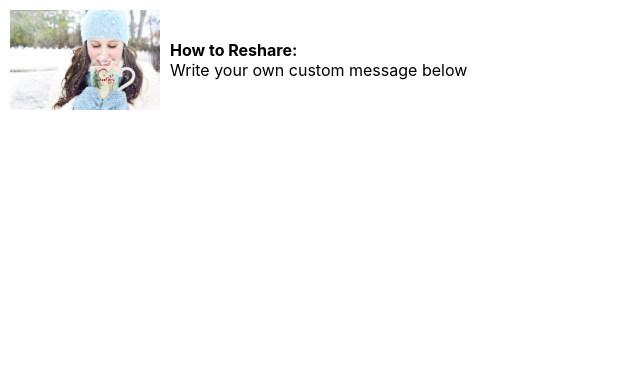
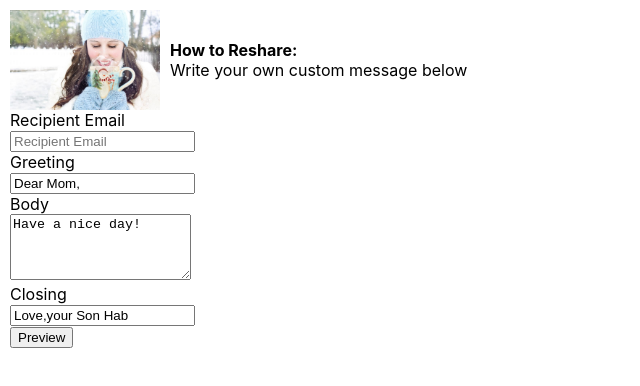
Before and after one commit to firezgi/ecard, a React (Create React App) app: page / in a window 1280 px wide. Both pictures are taken after a click on the button "Reshare This Card". Shown: the top 386 px of the page, without its empty margins (0-640 px from the left). Built offline with nearby package versions, Linux system fonts and the light colour scheme.

Commit message:
feat(preview): add preview functionality

```diff
--- a/src/App.js
+++ b/src/App.js
@@ -1,29 +1,40 @@
-
-import './App.css';
-import GreetingCard from './components/GreetingCard';
-import { useState } from 'react';
-import CustomizeMessage from './components/CustomizeMessage';
+import "./App.css";
+import GreetingCard from "./components/GreetingCard";
+import { useState } from "react";
+import CustomizeMessage from "./components/CustomizeMessage";
 
 function App() {
-  const[greeting,setGreeting]=useState("Dear Mom,");
-  const[body,setBody]=useState("Have a nice day!");
-  const[closing,setClosing]=useState("Love,your Son Hab");
-  const[customize,setCustomize]=useState(false);
+  const [email, setEmail] = useState("");
+  const [greeting, setGreeting] = useState("Dear Mom,");
+  const [body, setBody] = useState("Have a nice day!");
+  const [closing, setClosing] = useState("Love,your Son Hab");
+  const [customize, setCustomize] = useState(false);
+  const [preview, setPreview] = useState(false);
   return (
     <div>
-{customize?<CustomizeMessage />:
-      <GreetingCard
-      greeting={greeting}
-       body={body}
-       closing={closing}
-       setCustomize={setCustomize}/>
-
-    }
+      {customize ? (
+        <CustomizeMessage
+          email={email}
+          setEmail={setEmail}
+          greeting={greeting}
+          setGreeting={setGreeting}
+          body={body}
+          setBody={setBody}
+          closing={closing}
+          setClosing={setClosing}
+          setCustomize={setCustomize}
+          setPreview={setPreview}
+        />
+      ) : (
+        <GreetingCard
+          greeting={greeting}
+          body={body}
+          closing={closing}
+          setCustomize={setCustomize}
+          preview={preview}
+        />
+      )}
     </div>
-
-
-
-
   );
 }
 
--- a/src/components/CustomizeMessage.js
+++ b/src/components/CustomizeMessage.js
@@ -1,22 +1,91 @@
-import React from 'react';
-import '../App.css';
-import logo from '../images/ecardpic.jpg';
+import React from "react";
+import "../App.css";
+import logo from "../images/ecardpic.jpg";
 
-
-function CustomizeMessage() {
+function CustomizeMessage({
+  email,
+  setEmail,
+  greeting,
+  setGreeting,
+  body,
+  setBody,
+  closing,
+  setClosing,
+  setCustomize,
+  setPreview
+}) {
+    const onSummit=(e)=>{
+        e.preventDefault();
+        setPreview(true);
+        setCustomize(false)
+    }
   return (
     <>
       <div className="instructions">
-         <img src={logo} className="thumb" alt="logo"
-         width/>
-         <p><strong>How to Reshare:</strong><br/>
-         Write your own custom message below </p>
+        <img src={logo} className="thumb" alt="logo" width />
+        <p>
+          <strong>How to Reshare:</strong>
+          <br />
+          Write your own custom message below{" "}
+        </p>
+      </div>
+      <form onSubmit={onSummit}>
+        <div>
+        <label htmlFor="email">Recipient Email</label>
+        <br />
+        <input
+            name="email"
+            id="email"
+            type="text"
+            value={email}
+            onChange={(e)=>setEmail(e.target.value)}
+            placeholder="Recipient Email"
+        />
         </div>
         <div>
-             <label></label>
+        <label htmlFor="email">Greeting</label>
+        <br />
+        <input
+            name="greeting"
+            id="greeting"
+            type="text"
+            value={greeting}
+            onChange={(e)=>setGreeting(e.target.value)}
+            placeholder="Greeting"
+        />
         </div>
+        <div>
+        <label htmlFor="body">Body</label>
+        <br />
+        <textarea
+            name="body"
+            id="body"
+            type="text"
+            value={body}
+            onChange={(e)=>setBody(e.target.value)}
+            placeholder="Body"
+            rows="4"
+            maxLength="200"
+        ></textarea>
+        </div>
+        <div>
+        <label htmlFor="closing">Closing</label>
+        <br />
+        <input
+            name="closing"
+            id="closing"
+            type="text"
+            value={closing}
+            onChange={(e)=>setClosing(e.target.value)}
+            placeholder="Closing"
+        />
+        </div>
+        <div>
+            <button type="submit" onClick={onSummit}>Preview</button>
+            </div>
+      </form>
     </>
-    )
+  );
 }
 
-export default CustomizeMessage
+export default CustomizeMessage;
--- a/src/components/GreetingCard.js
+++ b/src/components/GreetingCard.js
@@ -1,7 +1,7 @@
 import logo from '../images/ecardpic.jpg';
 import '../App.css';
 
-function GreetingCard({greeting,body,closing ,setCustomize}) {
+function GreetingCard({greeting,body,closing ,setCustomize,preview}) {
 
   return (
     <div className="App">
@@ -16,11 +16,15 @@ function GreetingCard({greeting,body,closing ,setCustomize}) {
         <p>
           {closing}
         </p>
+        {preview?
+        <p>Preview mode</p>:
         <button className="App-link"
           onClick={()=>setCustomize(true)}
         >
           Reshare This Card
         </button>
+      }
+
       </header>
     </div>
   );
```
Lines whose indentation alone changed are shown as unchanged.
